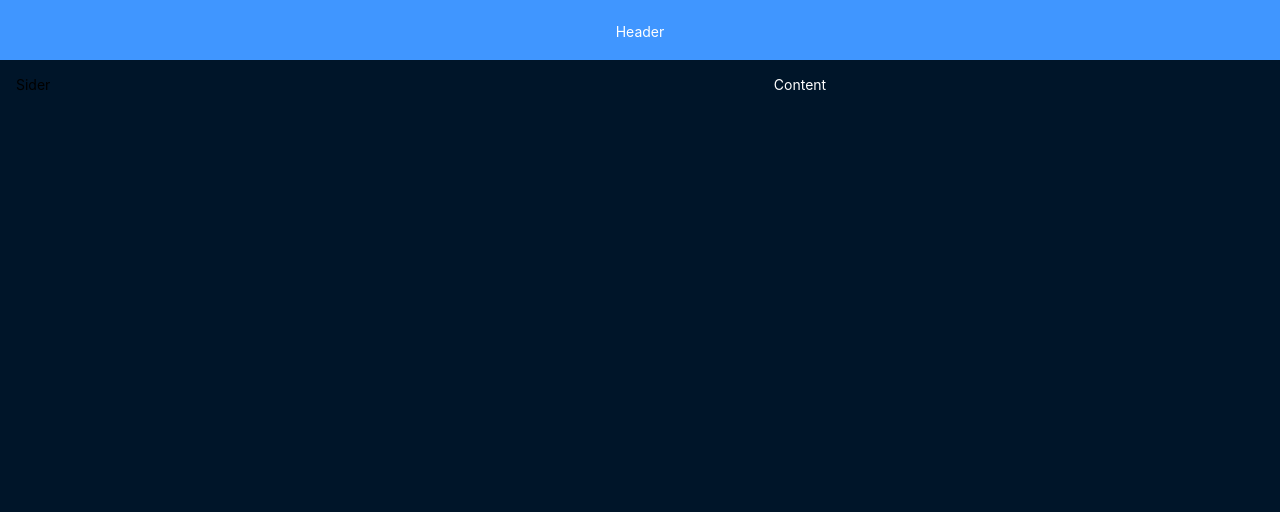
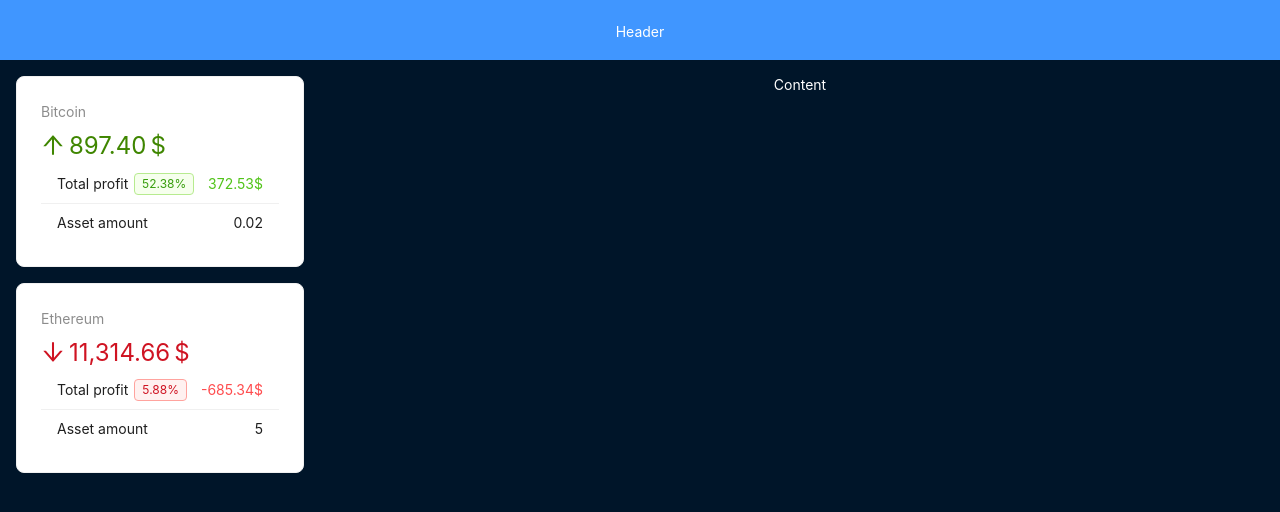
Before and after one commit to Samiiiiiiiir/react-crypto-app, a React (Vite) app: page / in a window 1280 px wide. Shown: the top 512 px of the page. Built offline with nearby package versions, Linux system fonts and the light colour scheme.

Commit message:
finished doing Sider component

```diff
--- a/src/api.js
+++ b/src/api.js
@@ -4,7 +4,7 @@
   return new Promise((resolve, reject) => {
     setTimeout(() => {
       resolve(cryptoData);
-    }, 1000);
+    }, 2);
   });
 }
 
@@ -12,6 +12,6 @@
   return new Promise((resolve, reject) => {
     setTimeout(() => {
       resolve(cryptoAssets);
-    }, 1000);
+    }, 2);
   });
 }
--- a/src/components/layout/AppSider.jsx
+++ b/src/components/layout/AppSider.jsx
@@ -1,15 +1,98 @@
-import { Layout } from 'antd';
+import { useEffect, useState } from 'react';
+
+import { Layout, Card, Statistic, List, Spin, Typography, Tag } from 'antd';
+import { ArrowDownOutlined, ArrowUpOutlined } from '@ant-design/icons';
+import { fakeFetchCrypto, fetchAssets } from '../../api';
+
+import percentDifference from './../../utils/percentDifference';
+import capitalizeString from '../../utils/capitalizeString';
 
 const siderStyle = {
   padding: '1rem',
 };
 
 export default function AppSider() {
+  const [loading, setLoading] = useState(false);
+  const [crypto, setCrypto] = useState([]);
+  const [assets, setAssets] = useState([]);
+
+  useEffect(() => {
+    async function preload() {
+      setLoading(true);
+      const { result } = await fakeFetchCrypto();
+      const assets = await fetchAssets();
+
+      setCrypto(result);
+      setAssets(
+        assets.map((asset) => {
+          const coin = result.find((c) => c.id == asset.id);
+
+          return {
+            grow: asset.price < coin.price,
+            growPercent: percentDifference(asset.price, coin.price),
+            totalAmount: asset.amount * coin.price,
+            totalProfit: asset.amount * coin.price - asset.amount * asset.price,
+            ...asset,
+          };
+        })
+      );
+      setLoading(false);
+    }
+    preload();
+  }, []);
+
+  if (loading) {
+    return <Spin fullscreen />;
+  }
+
   return (
     <Layout.Sider width="25%" style={siderStyle}>
-      Sider
+      {assets.map((asset) => (
+        <Card key={asset.id} style={{ marginBottom: '1rem' }}>
+          <Statistic
+            title={capitalizeString(asset.id)}
+            value={asset.totalAmount}
+            precision={2}
+            valueStyle={{
+              color: asset.grow ? '#3f8600' : '#cf1322',
+            }}
+            prefix={asset.grow ? <ArrowUpOutlined /> : <ArrowDownOutlined />}
+            suffix="$"
+          />
+          <List
+            size="small"
+            dataSource={[
+              {
+                title: 'Total profit',
+                value: asset.totalProfit,
+                withTag: true,
+              },
+              { title: 'Asset amount', value: asset.amount, isPlain: true },
+              // { title: 'Difference', value: asset.growPercent },
+            ]}
+            renderItem={(item) => (
+              <List.Item>
+                <span>{item.title}</span>
+                {item.withTag ? (
+                  <Tag color={asset.grow ? 'green' : 'red'}>
+                    {asset.growPercent.toFixed(2)}%
+                  </Tag>
+                ) : null}
+                <span>
+                  {item.isPlain && item.value}
+                  {!item.isPlain && (
+                    <Typography.Text type={asset.grow ? 'success' : 'danger'}>
+                      {item.value.toFixed(2)}$
+                    </Typography.Text>
+                  )}
+                </span>
+              </List.Item>
+            )}
+          />
+        </Card>
+      ))}
     </Layout.Sider>
   );
 }
 
-/* 21:00 */
+/* 58:00 */
--- /dev/null
+++ b/src/utils/capitalizeString.js
@@ -0,0 +1,3 @@
+export default function capitalizeString(str) {
+  return `${str.slice(0, 1).toUpperCase()}${str.slice(1)}`;
+}
--- /dev/null
+++ b/src/utils/percentDifference.js
@@ -0,0 +1,6 @@
+export default function percentDifference(boughtFor, currentPrice) {
+  return (
+    100 *
+    Math.abs((boughtFor - currentPrice) / ((boughtFor + currentPrice) / 2))
+  );
+}
```
